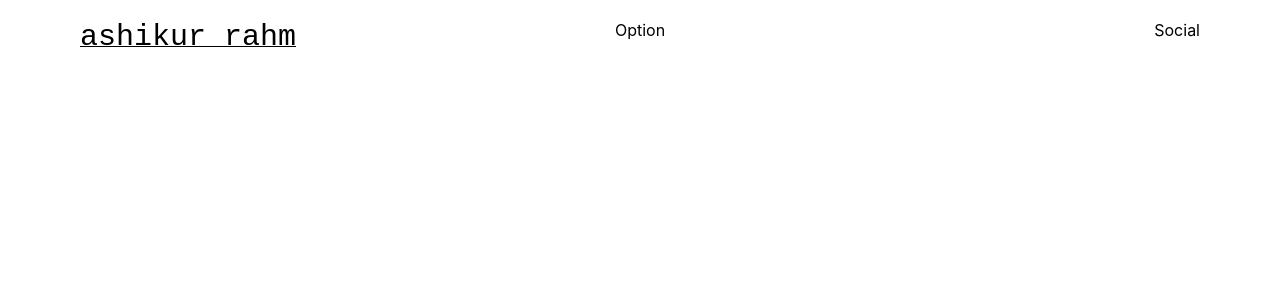
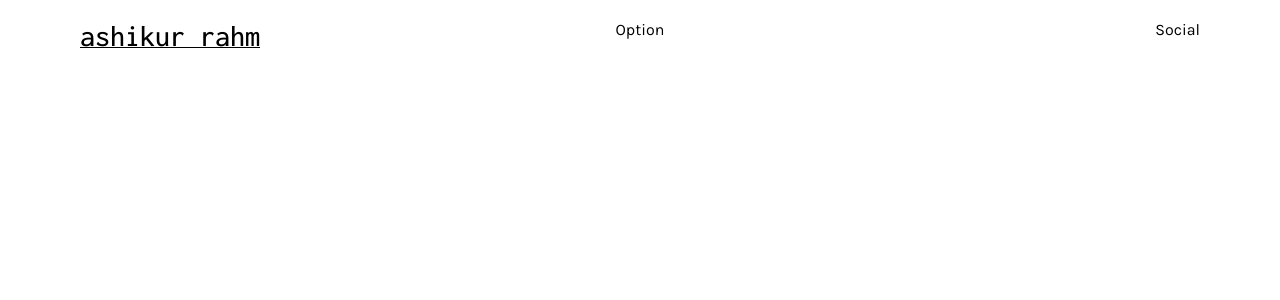
Before and after one commit to ashikur-rahman-fh/portfolio, a React (Create React App) app: page / in a window 1280 px wide. Shown: the top 300 px of the page. Built offline with nearby package versions, Linux system fonts and the light colour scheme.

Commit message:
Add global font

```diff
--- a/public/index.html
+++ b/public/index.html
@@ -26,11 +26,15 @@
     -->
     <title>Ashikur Rahman</title>
 
-    <!-- fonts
+    <!-- fonts -->
     <link rel="preconnect" href="https://fonts.googleapis.com">
     <link rel="preconnect" href="https://fonts.gstatic.com" crossorigin>
     <link href="https://fonts.googleapis.com/css2?family=Inconsolata:wght@200;300;400;500;600;700;900&display=swap" rel="stylesheet">
-    -->
+
+    <link rel="preconnect" href="https://fonts.googleapis.com">
+    <link rel="preconnect" href="https://fonts.gstatic.com" crossorigin>
+    <link href="https://fonts.googleapis.com/css2?family=Karla:ital,wght@0,200;0,300;0,400;0,500;0,600;0,700;1,200;1,300;1,400;1,500;1,600;1,700&display=swap" rel="stylesheet">
+    <!-- fonts end -->
   </head>
   <body>
     <noscript>You need to enable JavaScript to run this app.</noscript>
--- a/src/App.css
+++ b/src/App.css
@@ -1,3 +1,7 @@
+.app {
+  font-family: 'Karla', sans-serif;
+}
+
 .react-p5 {
   display: inline-block;
 }
```
